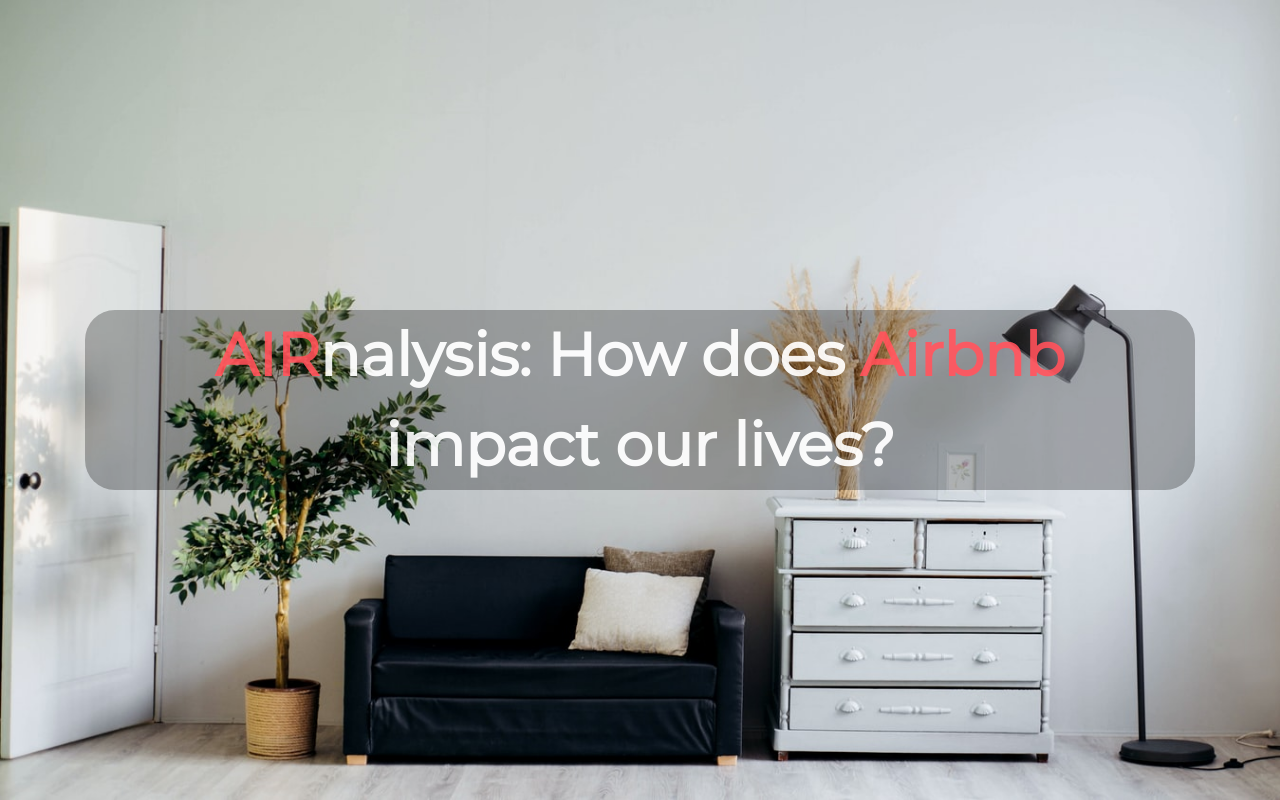
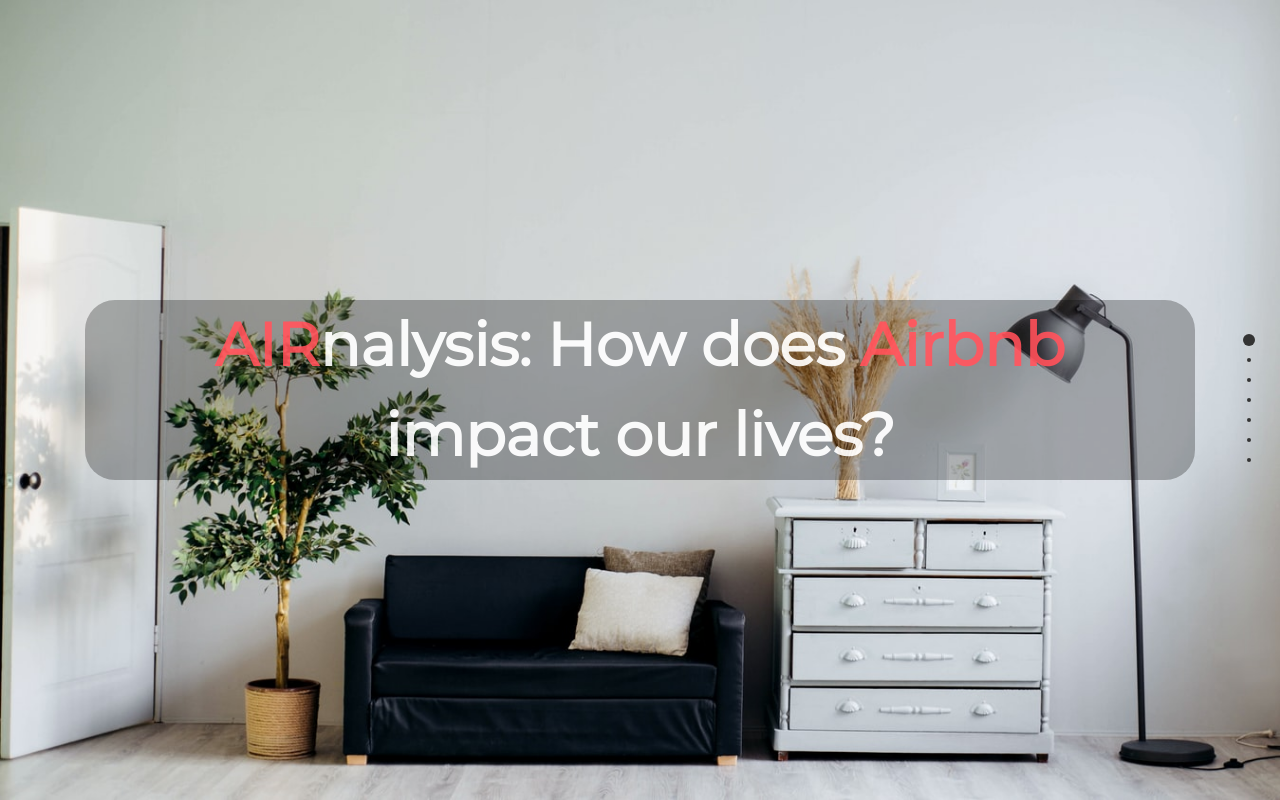
Before and after one commit to wuzheyu/airnalysis, a plain HTML site: page index.html in a window 1280 px wide. Drawn offline with Linux system fonts and the light colour scheme.

Commit message:
added navbar; fixed issues of text alignment

```diff
--- a/index.html
+++ b/index.html
@@ -16,10 +16,10 @@
 	<div id="fullPage">
 		<div class="section" id="section-intro">
 			<div class ="container">
-				<div class="mega-header" style="margin-top: 100px; font-size: 60px;"><span style="color:rgb(255,78,87);">AIR</span>nalysis: How does <span style="color:rgb(255,78,87);">Airbnb</span> impact our lives?</div><br>
+				<div class="mega-header" style="margin-top: 300px; font-size: 60px;"><span style="color:rgb(255,78,87);">AIR</span>nalysis: How does <span style="color:rgb(255,78,87);">Airbnb</span> impact our lives?</div><br>
 			</div>
 		</div>
-		<div class="section">
+		<div class="section" id="airbnb-footprint">
 				<div class="section-header">Airbnb's Footprint</div>
 				<div class ="container">
 					<div class="row">
@@ -34,7 +34,7 @@
 				</div>
 		</div>
 
-		<div class="section">
+		<div class="section" id="eric-emily">
 				<div class="section-header">Eric and Emily</div>
 				<div class ="container">
 					<div class="row">
@@ -44,7 +44,7 @@
 				</div>
 		</div>
 
-		<div class="section">
+		<div class="section" id="travel-boston">
 				<div class="section-header">Travel to Boston</div>
 				<div class ="container">
 						<div class="row">
@@ -54,7 +54,7 @@
 				</div>
 		</div>
 
-		<div class="section">
+		<div class="section" id="hosting-airbnb">
 				<div class="section-header">Hosting Emily's own Airbnb</div>
 				<div class ="container">
 						<div class="row">
@@ -64,8 +64,18 @@
 				</div>
 		</div>
 
-		<div class="section">
+		<div class="section" id="hotel-impact">
 				<div class="section-header">Impact to traditional hotel industry</div>
+				<div class ="container">
+						<div class="row">
+								<div class="col-md-6">Airbnb's story</div>
+								<div class="col-md-6">Airbnb's story</div>
+						</div>
+				</div>
+		</div>
+
+		<div class="section" id="take-away">
+				<div class="section-header">Takeaways and Conclusion</div>
 				<div class ="container">
 						<div class="row">
 								<div class="col-md-6">Airbnb's story</div>
--- a/js/main.js
+++ b/js/main.js
@@ -1,5 +1,23 @@
+var textTypeInterval = 40;
+var basePause = 1000;
+var slideRun = {2:true, 3:true, 4:true, 5:true, 6:true, 8:true, 10:true};
+
 $(document).ready(function() {
-    $('#fullPage').fullpage();
+    $('#fullPage').fullpage({
+        navigation: true,
+        menu: '#main-menu',
+        fadingEffect: true,
+        verticalCentered: false,
+        afterLoad: function(origin, destination, direction) {
+            // currentIndex records the page index starting from 0.
+            var currentIndex = destination.index;
+            console.log(currentIndex);
+            if (currentIndex == 2) {
+                //console.log(currentIndex);
+            }
+        }
+
+    });
     // var svg = d3.select("#logo-animation").append("svg")
     //                             .attr("width", 500)
     //                             .attr("height", 500);
@@ -7,9 +25,9 @@
     //                 .attr('xlink:href', "img/airbnb-logo.png")
     //                 .attr('width', 400)
     //                 .attr('height', 400)
-    source = "img/airbnb-logo.png";
-    var img = d3.select("#logo-animation").append("img").attr("src", source).style("opacity", 0)
-    img.transition().duration(2000).ease(d3.easeLinear).style("opacity", 1)
+    // source = "img/airbnb-logo.png";
+    // var img = d3.select("#logo-animation").append("img").attr("src", source).style("opacity", 0)
+    // img.transition().duration(2000).ease(d3.easeLinear).style("opacity", 1)
     // myimage.transition()
     //        .duration(1000)
     //        .style("opacity", 0.2);
```
